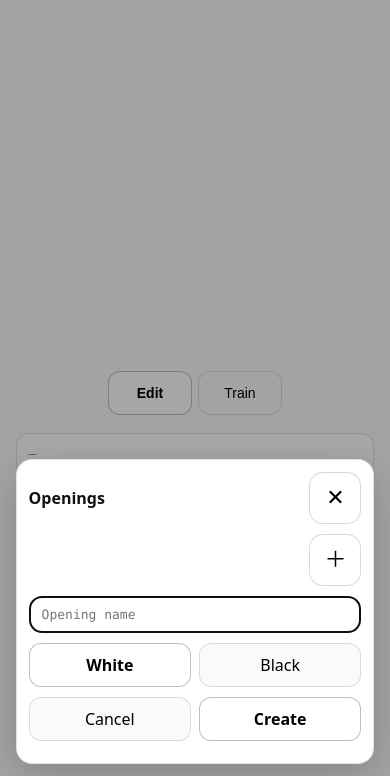
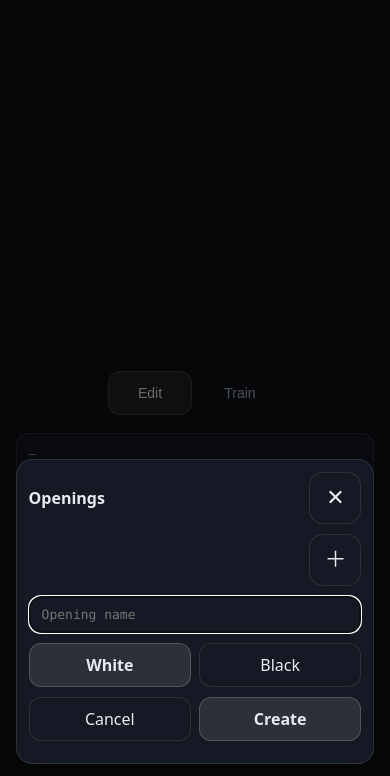
Before and after one commit to nerdschmiede/BlunderLab, a website built with Vite: page index.html in a window 390 px wide. Both pictures are taken after a click on the button "New Opening". Shown: the part 68-844 px from the top of the page. Built offline with nearby package versions, Linux system fonts and the light colour scheme; what chessground would draw is missing.

Commit message:
dark mode

```diff
--- a/app.js
+++ b/app.js
@@ -38,6 +38,8 @@ const STORAGE_ACTIVE_STUDY_KEY = "blunderlab.activeStudyId";
 /* ---------- DOM ---------- */
 // References to DOM elements — optional event listeners will still work if an element is missing.
 const boardEl = document.getElementById("board");
+const editBtn = document.querySelector('#editBtn');
+const trainBtn = document.querySelector('#trainBtn');
 const undoBtn = document.getElementById("undoBtn");
 const redoBtn = document.getElementById("redoBtn");
 const flipBtn = document.getElementById("flipBtn");
@@ -97,69 +99,44 @@ let lastUserAnimMs = 0;
 // Minimum pause between end of user's animation and opponent autoplay (ms)
 const OPPONENT_PAUSE_MS = 300;
 
-// Wire up segmented mode toggle: two equal buttons "Edit" and "Train"
-if (modeToggleBtn) {
-    // Clear any existing content and build two buttons
-    modeToggleBtn.innerHTML = "";
-    modeToggleBtn.classList.add('segmented-toggle');
 
-    const editBtn = document.createElement('button');
-    editBtn.type = 'button';
-    editBtn.className = 'iconbtn';
-    editBtn.textContent = 'Edit';
-    editBtn.setAttribute('aria-pressed', 'false');
+/* ---------- Toggle Buttons Edit&Train ---------- */
+function renderModeButtons() {
+    const isEdit = mode === 'edit';
+    editBtn.classList.toggle('active', isEdit);
+    editBtn.setAttribute('aria-pressed', String(isEdit));
 
-    const trainBtn = document.createElement('button');
-    trainBtn.type = 'button';
-    trainBtn.className = 'iconbtn';
-    trainBtn.textContent = 'Train';
-    trainBtn.setAttribute('aria-pressed', 'false');
+    trainBtn.classList.toggle('active', !isEdit);
+    trainBtn.setAttribute('aria-pressed', String(!isEdit));
+}
 
-    // Helper to update visuals
-    const updateModeButtons = () => {
-        if (mode === 'train') {
-            trainBtn.classList.add('active');
-            trainBtn.setAttribute('aria-pressed', 'true');
-            editBtn.classList.remove('active');
-            editBtn.setAttribute('aria-pressed', 'false');
-        } else {
-            editBtn.classList.add('active');
-            editBtn.setAttribute('aria-pressed', 'true');
-            trainBtn.classList.remove('active');
-            trainBtn.setAttribute('aria-pressed', 'false');
-        }
-    };
-
-    editBtn.addEventListener('click', () => {
+function onEditClick() {
     if (mode === 'edit') return;
     mode = 'edit';
-        updateModeButtons();
-        // no additional action needed for edit mode
+    renderModeButtons();
+
     stopAutoplay();
-        // ensure UI reflects new mode
     sync({ save: false });
-    });
+}
 
-    trainBtn.addEventListener('click', () => {
+function onTrainClick() {
     if (mode === 'train') return;
     mode = 'train';
-        updateModeButtons();
+    renderModeButtons();
 
-        // When entering train mode, always reset view to start (ply 0) and begin autoplay as before
     try {
         goToPly(0);
         autoplayUntilUsersTurn({ delayMs: 500 });
     } catch (e) {}
-    });
-
-    // Append buttons into the container
-    modeToggleBtn.appendChild(editBtn);
-    modeToggleBtn.appendChild(trainBtn);
-
-    // Initialize visuals according to current mode
-    updateModeButtons();
 }
 
+if (editBtn && trainBtn) {
+    editBtn.addEventListener('click', onEditClick);
+    trainBtn.addEventListener('click', onTrainClick);
+
+    // Optional: only needed if mode might be loaded from storage and not "edit" by default
+    renderModeButtons();
+}
 // ---------------- Persistence helpers ----------------
 function loadStudiesFromStorage() {
     try {
@@ -902,6 +879,7 @@ const setGameToPlyTrain = (p) => {
 const ground = Chessground(boardEl, {
     fen: game.fen(),
     orientation,
+    coordinates: true,
     highlight: { check: true, lastMove: true },
     movable: { free: false, color: game.turn() === "w" ? "white" : "black", dests: calcDests(game) },
     events: {
--- a/index.html
+++ b/index.html
@@ -20,7 +20,10 @@
 
     <!-- Mode toggle row: dedicated full-width row directly under the board -->
     <div class="mode-row">
-        <div id="modeToggleBtn" role="group" aria-label="Mode toggle"></div>
+        <div class="segmented-toggle" role="group" aria-label="Mode">
+            <button id="editBtn" type="button" class="iconbtn" aria-pressed="true">Edit</button>
+            <button id="trainBtn" type="button" class="iconbtn" aria-pressed="false">Train</button>
+        </div>
     </div>
 
     <div class="pgnline" id="pgnLine">
--- a/style.css
+++ b/style.css
@@ -22,6 +22,18 @@
 
     /* Promo dimmer (board overlay) */
     --promo-dim: rgba(0, 0, 0, 0.45);
+
+    /* UI theme (dark) */
+    --ui-bg: #0f1115;
+    --ui-panel: #151923;
+    --ui-text: #e7eaf0;
+    --ui-muted: #a7afbf;
+    --ui-border: rgba(255,255,255,.10);
+    --ui-shadow: 0 10px 30px rgba(0,0,0,.35);
+    --ui-focus: #6aa6ff;
+
+    --coord-size: clamp(10px, calc(var(--board-max) / 30), 16px);
+
 }
 
 /* Landscape tweak */
@@ -42,9 +54,9 @@ html, body {
 body {
     margin: 0;
     padding: var(--pad);
-    font-family: system-ui, -apple-system, Segoe UI, Roboto, Arial, sans-serif;
-    background: #fafafa;
-    color: #111;
+    background: var(--ui-bg);
+    color: var(--ui-text);
+    font-family: system-ui, -apple-system, Segoe UI, Roboto, Helvetica, Arial, sans-serif;
 }
 
 /* ---------- Page Layout ---------- */
@@ -85,6 +97,7 @@ body {
     gap: 12px;
     flex-wrap: wrap;
     margin: 0 auto;
+
 }
 
 /* Buttons */
@@ -92,8 +105,9 @@ body {
     width: 52px;
     height: 52px;
     border-radius: 14px;
-    border: 1px solid rgba(0, 0, 0, 0.15);
-    background: #fff;
+    background: var(--ui-panel);
+    color: var(--ui-text);
+    border: 1px solid var(--ui-border);
     font-size: 22px;
     line-height: 1;
     cursor: pointer;
@@ -109,7 +123,9 @@ body {
     height: 40px;
     font-size: 0.9rem;
     border-radius: 12px;
-    border: 1px solid rgba(0, 0, 0, 0.15)
+    background: var(--ui-panel);
+    color: var(--ui-text);
+    border: 1px solid var(--ui-border);
 }
 
 
@@ -120,8 +136,9 @@ body {
     padding: 10px 12px;
     margin: 0 auto;
     border-radius: 12px;
-    border: 1px solid rgba(0, 0, 0, 0.15);
-    background: #fff;
+    background: var(--ui-panel);
+    color: var(--ui-text);
+    border: 1px solid var(--ui-border);
     font-size: 13px;
     font-family: ui-monospace, SFMono-Regular, Menlo, Monaco, Consolas, monospace;
 }
@@ -149,13 +166,28 @@ cg-board {
 }
 
 /* ---------- Chessground: Coordinates (ranks on the right) ---------- */
+.cg-wrap coords{
+    font-size: var(--coord-size);
+    line-height: 1;
+}
+
 .cg-wrap coords.ranks.left { display: none !important; }
 
 .cg-wrap coords.ranks {
     left: auto !important;
     right: -4px !important;   /* tweak; set to 0 if you want strict alignment */
-    top: -20px;
-    align-items: flex-start;
+    top: 0 !important;    /* align with top of board */
+
+}
+
+.cg-wrap coords.files {
+    bottom: -2px;
+    left: 0;
+    flex-flow: row;
+    width: 100%;
+    height: 16px;
+    text-transform: uppercase;
+    text-align: center;
 }
 
 /* =========================================================
@@ -226,8 +258,9 @@ cg-board {
     width: 100%;
     padding: 10px 12px;
     border-radius: 12px;
-    border: 1px solid rgba(0, 0, 0, 0.12);
-    background: #fff;
+    background: var(--ui-panel);
+    color: var(--ui-text);
+    border: 1px solid var(--ui-border);
     font-size: 13px;
     line-height: 1.6;
     font-family: ui-monospace, SFMono-Regular, Menlo, Monaco, Consolas, monospace;
@@ -256,7 +289,7 @@ cg-board {
 .overlay {
     position: fixed;
     inset: 0;
-    background: rgba(0,0,0,0.35);
+    background: rgba(0,0,0,0.55);
     display: grid;
     place-items: end center;
     padding: var(--pad);
@@ -265,11 +298,12 @@ cg-board {
 
 .sheet {
     width: min(100%, var(--board-max));
-    background: #fff;
+    background: var(--ui-panel);                 /* <- war #fff */
+    color: var(--ui-text);                       /* <- neu */
     border-radius: 16px;
-    border: 1px solid rgba(0,0,0,0.12);
+    border: 1px solid var(--ui-border);          /* <- war rgba(0,0,0,0.12) */
     padding: 12px;
-    box-shadow: 0 12px 40px rgba(0,0,0,0.18);
+    box-shadow: var(--ui-shadow);                /* <- war 0 12px... */
 }
 
 .sheet-header {
@@ -302,8 +336,9 @@ cg-board {
     gap: 10px;
     padding: 10px 12px;
     border-radius: 12px;
-    border: 1px solid rgba(0,0,0,0.12);
-    background: #fafafa;
+    border: 1px solid var(--ui-border);
+    background: rgba(255,255,255,.04);
+    color: var(--ui-text);
 }
 
 .study-meta {
@@ -312,7 +347,7 @@ cg-board {
 }
 
 .study-name { font-weight: 600; }
-.study-sub  { font-size: 12px; opacity: 0.75; }
+.study-sub { font-size: 12px; color: var(--ui-muted); opacity: 1; }
 
 .study-item .iconbtn { width: 44px; height: 44px; border-radius: 12px; }
 
@@ -328,14 +363,16 @@ cg-board {
 .seg-btn {
     height: 44px;
     border-radius: 12px;
-    border: 1px solid rgba(0,0,0,0.12);
-    background: #fafafa;
+    background: var(--ui-panel);
+    color: var(--ui-text);
+    border: 1px solid var(--ui-border);
     font: inherit;
 }
 
 .seg-btn.active {
-    background: #fff;
-    border-color: rgba(0,0,0,0.25);
+    background: rgba(255,255,255,.10);
+    border-color: rgba(255,255,255,.18);
+    color: var(--ui-text);
     font-weight: 600;
 }
 
@@ -355,15 +392,17 @@ cg-board {
     height: 44px;
     padding: 0 14px;
     border-radius: 12px;
-    border: 1px solid rgba(0,0,0,0.12);
-    background: #fafafa;
+    background: var(--ui-panel);
+    color: var(--ui-text);
+    border: 1px solid var(--ui-border);
     font: inherit;
     white-space: nowrap;
 }
 
 .btn.primary {
-    background: #fff;
-    border-color: rgba(0,0,0,0.25);
+    background: rgba(255,255,255,.10);
+    border-color: rgba(255,255,255,.18);
+    color: var(--ui-text);
     font-weight: 600;
 }
 
@@ -407,14 +446,15 @@ cg-board {
     display: inline-flex;
     align-items: center;
     justify-content: center;
-    background: #fafafa;
-    border: 1px solid rgba(0,0,0,0.12);
+    background: transparent;
+    color: var(--ui-muted);
+    border: 1px solid transparent;
 }
 
 .segmented-toggle .iconbtn.active {
-    background: #fff;
-    border-color: rgba(0,0,0,0.25);
-    font-weight: 600;
+    background: rgba(255,255,255,.08);
+    color: var(--ui-text);
+    border-color: rgba(255,255,255,.12);
 }
 
 .segmented-toggle .iconbtn:focus {
@@ -449,7 +489,3 @@ cg-board {
 @media (max-width: 420px) {
     .segment-toggle .iconbtn, .segmented-toggle .iconbtn { min-width: 84px; }
 }
-
-/* Ensure mode row doesn't conflict with control bar spacing */
-.controls { margin-top: 4px; }
-/* small gap between controls and mode row */
```
Lines whose indentation alone changed are shown as unchanged.
